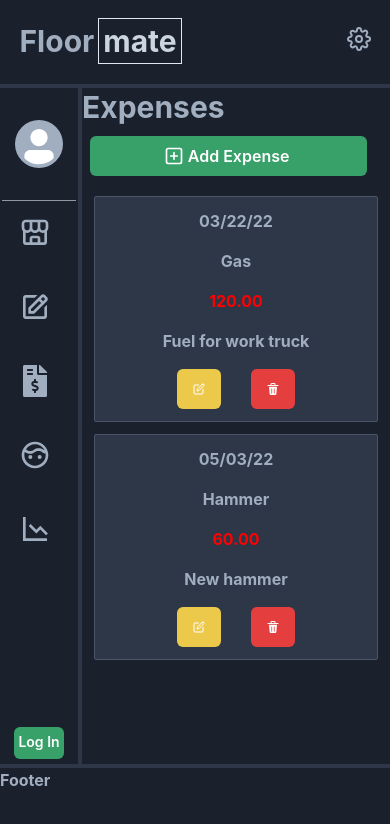
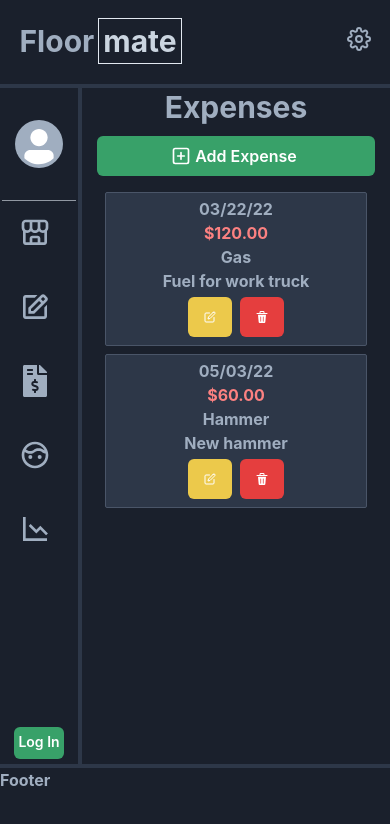
Before and after one commit to AnthonyJRay/floormate, a React (Vite) app: page /expenses in a window 390 px wide. Shown: the top 824 px of the page. Built offline with nearby package versions, Linux system fonts and the light colour scheme.

Commit message:
Cleaned up styling for Expenses, Estimates and Settings for screens 280px. Added additional responsive styling to larger screens.

```diff
--- a/src/components/expenses/ExpenseDisplay.jsx
+++ b/src/components/expenses/ExpenseDisplay.jsx
@@ -6,14 +6,15 @@ export default function ExpenseDisplay({
   total,
   description,
 }) {
+  const widths = ["90%", "80%", "22%"];
   return (
     <>
-      <Text p={2}>{occurredOn}</Text>
-      <Text p={2}>{name}</Text>
-      <Text p={2} color={"red"}>
-        {total}
+      <Text w={widths}>{occurredOn}</Text>
+      <Text w={widths} color={"red.300"}>
+        ${total}
       </Text>
-      <Text p={2}>{description}</Text>
+      <Text w={widths}>{name}</Text>
+      <Text w={widths}>{description}</Text>
     </>
   );
 }
--- a/src/components/expenses/ExpensesBody.jsx
+++ b/src/components/expenses/ExpensesBody.jsx
@@ -16,8 +16,9 @@ export default function ExpensesBody({
     <ListItem
       display={"flex"}
       flexDirection={["column", null, "row", "row"]}
+      justifyContent={"space-between"}
       alignItems={"center"}
-      m={[3]}
+      m={[2]}
       p={1}
       bg={"gray.700"}
       borderRadius={"sm"}
@@ -26,9 +27,10 @@ export default function ExpensesBody({
     >
       <Box
         display="flex"
+        textAlign={"center"}
         flexDirection={["column", null, "row"]}
         justifyContent={"space-around"}
-        alignItems={["center", "center", "flex-start"]}
+        alignItems={["center", "center", "flex-center", "flex-start"]}
         w={"90%"}
       >
         {isEditing ? (
@@ -40,16 +42,16 @@ export default function ExpensesBody({
 
       <Box
         display={"flex"}
-        flexDirection={["row"]}
-        justifyContent={"space-around"}
-        w={["60%", "36%", "25%", "20%", "14%", "9%"]}
-        p={2}
-        m={"auto"}
+        // flexDirection={["row"]}
+        // justifyContent={"space-around"}
+        // w={["60%", "36%", "25%", "20%", "14%", "9%"]}
+        // p={1}
+        // m={1}
       >
         {isEditing ? (
           <>
             <Button colorScheme={"green"} onClick={() => onSave(value)}>
-              <CheckIcon color={"white"} boxSize={4} />
+              <CheckIcon color={"white"} boxSize={3} />
             </Button>
             <Button onClick={onCancel} colorScheme={"red"}>
               <CloseIcon boxSize={3} />
@@ -57,10 +59,10 @@ export default function ExpensesBody({
           </>
         ) : (
           <>
-            <Button colorScheme={"yellow"} onClick={onEdit}>
+            <Button colorScheme={"yellow"} onClick={onEdit} m={1}>
               <EditIcon color={"white"} boxSize={3} />
             </Button>
-            <Button colorScheme={"red"} onClick={onDelete}>
+            <Button colorScheme={"red"} onClick={onDelete} m={1}>
               <DeleteIcon boxSize={3} />
             </Button>
           </>
--- a/src/routes/Expenses.jsx
+++ b/src/routes/Expenses.jsx
@@ -34,7 +34,8 @@ export default function Expenses() {
       display={"flex"}
       flexDirection={"column"}
       // textAlign={"center"}
-      justifyContent={"center"}
+      // justifyContent={"center"}
+      alignItems={"center"}
     >
       <Heading>Expenses</Heading>
 
@@ -50,7 +51,7 @@ export default function Expenses() {
         <Box m={1}>Add Expense</Box>
       </Button>
 
-      <List>
+      <List w={["90%"]}>
         {expenseItems.map((expense, i) => {
           return (
             <ExpensesBody
--- a/src/routes/RootLayout.jsx
+++ b/src/routes/RootLayout.jsx
@@ -1,5 +1,5 @@
 import { Outlet } from "react-router-dom";
-import { Grid, GridItem, Container } from "@chakra-ui/react";
+import { Grid, GridItem, Container, Box } from "@chakra-ui/react";
 
 import NavLinks from "../components/dashboard/Nav-Links";
 import Header from "../components/dashboard/Header";
@@ -7,7 +7,7 @@ import AvatarDisplay from "../components/dashboard/AvatarDisplay";
 
 export default function RootLayout() {
   return (
-    <Container bg="gray.700" m="0" p="0">
+    <Box bg="gray.700">
       <Grid
         templateAreas={`"header header"
                         "nav main"
@@ -52,7 +52,7 @@ export default function RootLayout() {
           bg="gray.800"
           color="gray.400"
           area={"main"}
-          overflow={"scroll"}
+          overflowY={["scroll", "hidden"]}
         >
           <Outlet />
         </GridItem>
@@ -62,6 +62,6 @@ export default function RootLayout() {
           Footer
         </GridItem>
       </Grid>
-    </Container>
+    </Box>
   );
 }
```
